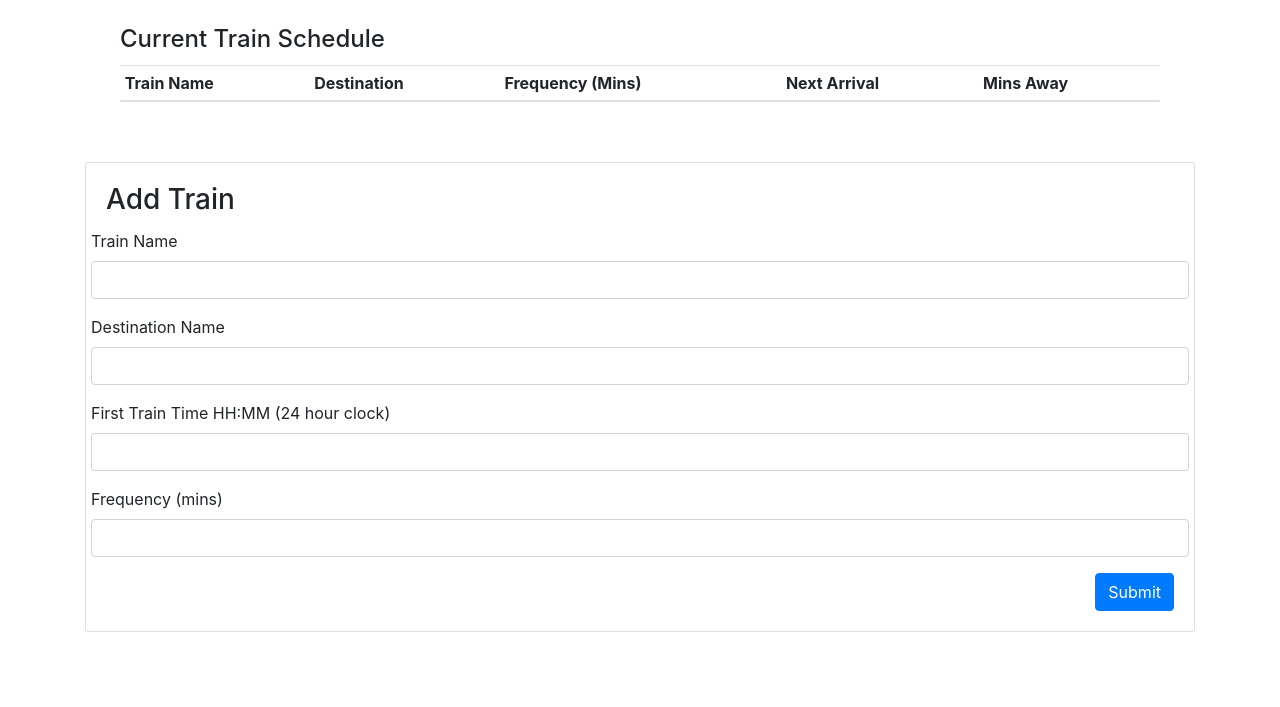
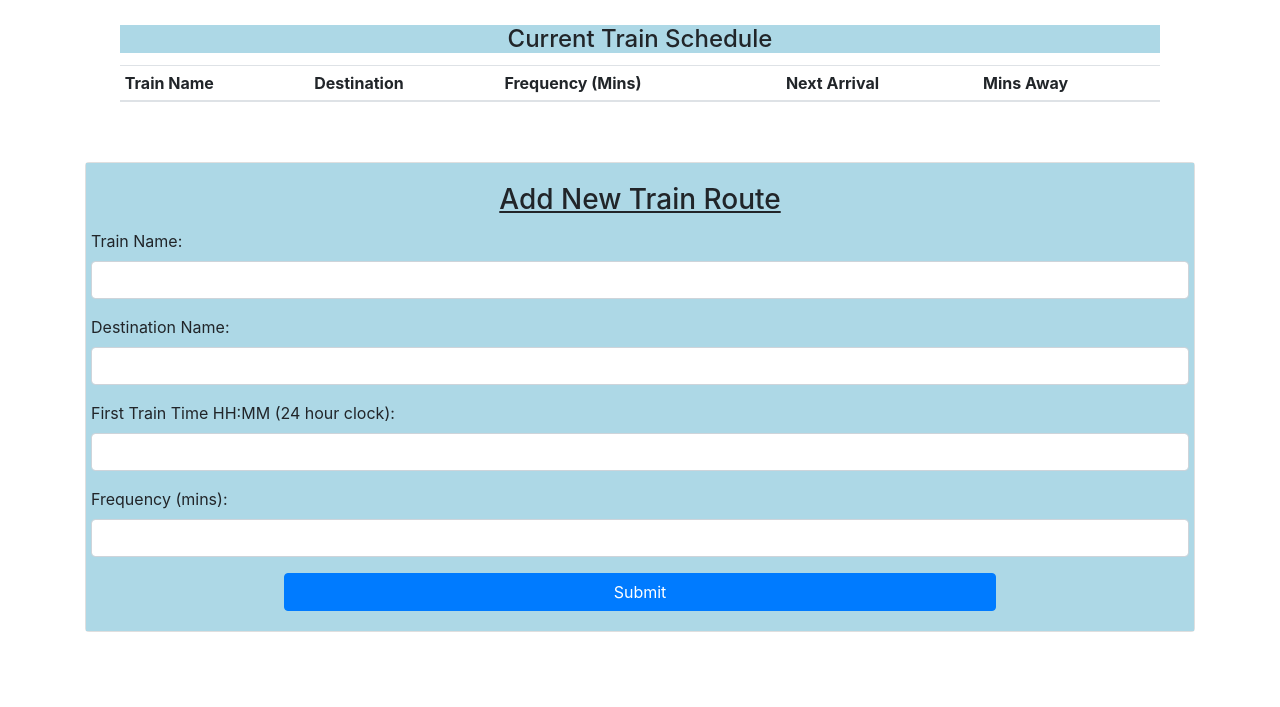
Before and after one commit to Charles216/TrainScheduler, a plain HTML site: page index.html in a window 1280 px wide. Shown: the part 93-800 px from the top of the page. Drawn offline with nearby package versions, Linux system fonts and the light colour scheme; no server answers.

Commit message:
complete and fully functioning

```diff
--- a/assets/javascript/app.js
+++ b/assets/javascript/app.js
@@ -75,9 +75,8 @@ console.log("Current Time: " + moment(currentTime).format("hh:mm"));
 var diffTime = moment().diff(moment(baseTimeConverted), 'minutes');
 
 //find the remainder...
-
 var remainder = diffTime % tFrequency;
-console.log(remainder);
+console.log("remainder = " + remainder);
 
 //Minutes until train...
 var timeToTrain = tFrequency - remainder;
@@ -86,7 +85,7 @@ var timeToTrain = tFrequency - remainder;
 var ttTrain = moment().add(timeToTrain, 'minutes');
 
 //mins away...
-var minsAway = ttTrain - currentTime;
+var minsAway = tFrequency - remainder;
 
     //create new row for table...
     var newRow = $("<tr>").append(
--- a/index.html
+++ b/index.html
@@ -7,16 +7,14 @@
     <meta http-equiv="X-UA-Compatible" content="ie=edge">
     <link rel="stylesheet" href="https://stackpath.bootstrapcdn.com/bootstrap/4.1.3/css/bootstrap.min.css" integrity="sha384-MCw98/SFnGE8fJT3GXwEOngsV7Zt27NXFoaoApmYm81iuXoPkFOJwJ8ERdknLPMO"
         crossorigin="anonymous">
-    <title>Super Accurate Train Scheudler</title>
+    <title>Super Accurate Train Scheduler</title>
 </head>
 
 <body>
 
-    <!-- Train Tracker -->
     <div class="container">
 
-        <!-- Jumbrotron -->
-        <div class="jumbrotron" style="background-color: lightgrey">
+        <div class="jumbrotron" style="background-color: lightblue">
             <h1 class="text-center">Super Accurate Train Tracker</h1>
             <h3 class='text-center'>So Accurate It's Scary!</h3>
         </div>
@@ -25,7 +23,8 @@
             <div class="col-md-12">
                 <div class="col mb-4">
                     <div class="card-body">
-                        <h4 class="card-title">Current Train Schedule</h4>
+                        <h4 class="card-title" style="background-color: lightblue; text-align: center; text-decoration: underline pb-5">Current
+                            Train Schedule</h4>
 
                         <table class='table table-sm table-hover' id="trainTable">
                             <thead>
@@ -47,27 +46,27 @@
         <div class="row">
             <div class="col-md-12">
                 <div class="card mb-4 p4">
-                    <div class="card-body">
-                        <h3 class="card-title">Add Train</h3>
+                    <div class="card-body" style="background-color:lightblue">
+                        <h3 class="card-title" style="text-decoration: underline; text-align: center">Add New Train Route</h3>
 
                         <form>
                             <div class="form-group row">
-                                <label for="train-name-input">Train Name</label>
+                                <label for="train-name-input">Train Name:</label>
                                 <input type="text" class="form-control" id="train-name-input" type="text"></div>
 
                             <div class="form-group row">
-                                <label for="destination-input">Destination Name</label>
+                                <label for="destination-input">Destination Name:</label>
                                 <input type="text" class="form-control" id="destination-input" type="text"></div>
 
                             <div class="form-group row">
-                                <label for="first-train-input">First Train Time HH:MM (24 hour clock)</label>
+                                <label for="first-train-input">First Train Time HH:MM (24 hour clock):</label>
                                 <input type="text" class="form-control" id="first-train-input" type="text"></div>
 
                             <div class="form-group row">
-                                <label for="frequency-input">Frequency (mins)</label>
+                                <label for="frequency-input">Frequency (mins):</label>
                                 <input type="text" class="form-control" id="frequency-input" type="text"></div>
 
-                            <button class="btn btn-primary float-right" id="add-train-btn">Submit</button>
+                            <button class="btn btn-primary col-md-8 offset-2" id="add-train-btn">Submit</button>
 
                         </form>
                     </div>
```
